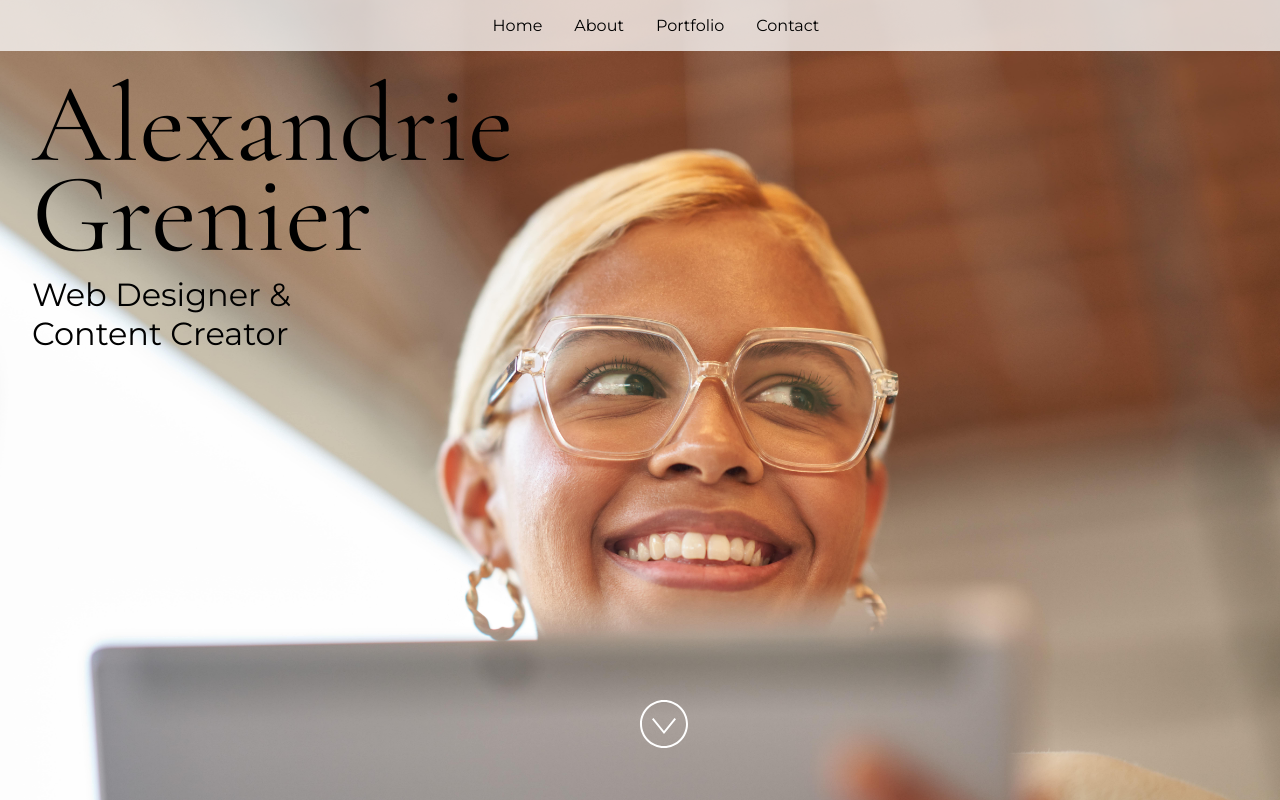
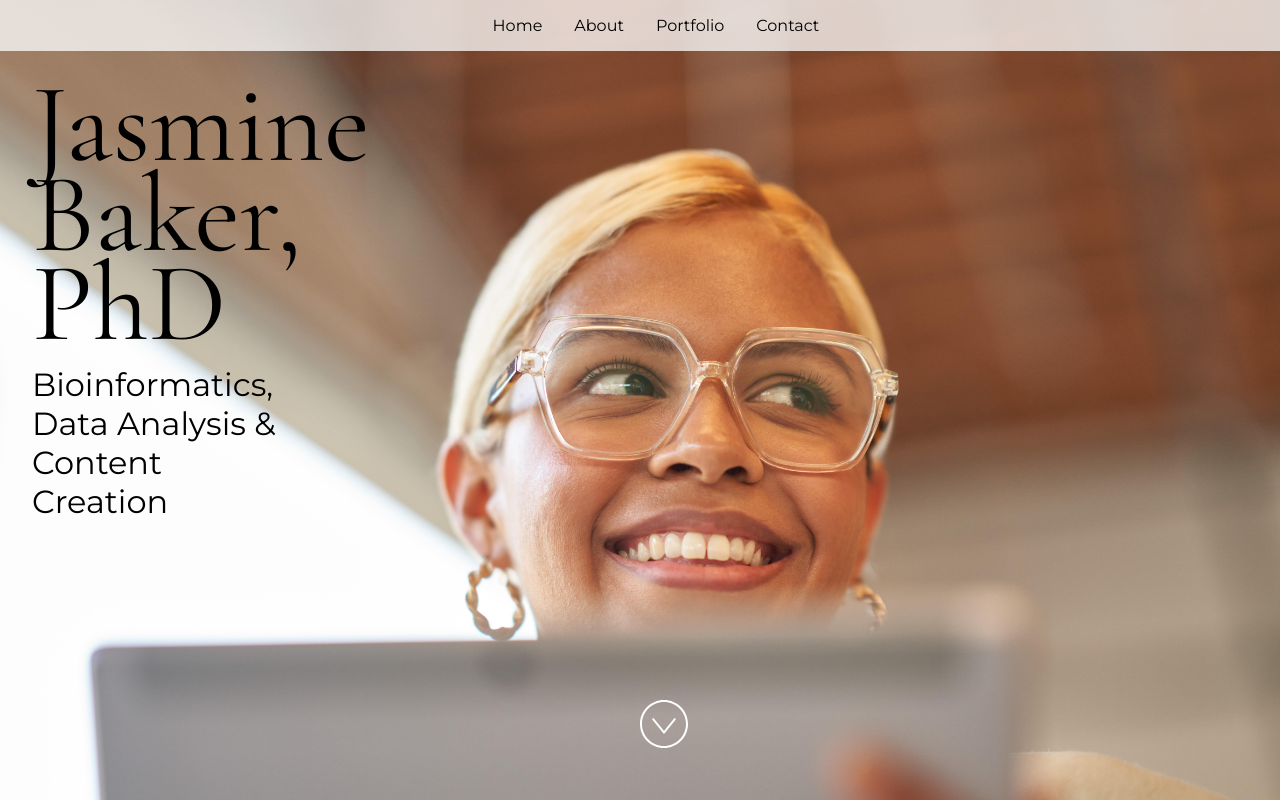
Before and after one commit to jasminebro/Portfolio, a React (Vite) app: page / in a window 1280 px wide. Built offline with nearby package versions, Linux system fonts and the light colour scheme.

Commit message:
Modified my contact info and package info

```diff
--- a/package.json
+++ b/package.json
@@ -3,11 +3,11 @@
   "version": "1.0.0",
   "description": "Educator JS Codespace Template",
   "source": "src/index.html",
-  "homepage": "https://github.com/microsoft/codespaces-teaching-template-js#readme",
+  "homepage": "http://{jasminebro.github.io/Portfolio}",
   "scripts": {
     "start": "parcel",
     "build": "parcel build",
-    "build-gh": "parcel build --public-url 'https://{github-username}.github.io/{repo-name}'",
+    "build-gh": "parcel build --public-url 'https://{jasminebro}.github.io/{Portfolio}'",
     "predeploy": "npm run build-gh",
     "deploy": "gh-pages -d dist"
   },
--- a/src/App.jsx
+++ b/src/App.jsx
@@ -24,15 +24,15 @@ import "./styles.css";
  * If you don't have one of the social sites listed, leave it as an empty string.
  */
 const siteProps = {
-  name: "Alexandrie Grenier",
-  title: "Web Designer & Content Creator",
-  email: "alex@example.com",
-  gitHub: "microsoft",
-  instagram: "microsoft",
-  linkedIn: "satyanadella",
+  name: "Jasmine Baker, PhD",
+  title: "Bioinformatics, Data Analysis & Content Creation ",
+  email: "jasminebro2@gmail.com",
+  gitHub: "github.com/jasminebro",
+  instagram: "",
+  linkedIn: "linkedin.com/in/jasmine-baker-phd",
   medium: "",
-  twitter: "microsoft",
-  youTube: "Code",
+  twitter: "",
+  youTube: "",
 };
 
 const primaryColor = "#4E567E";
```
